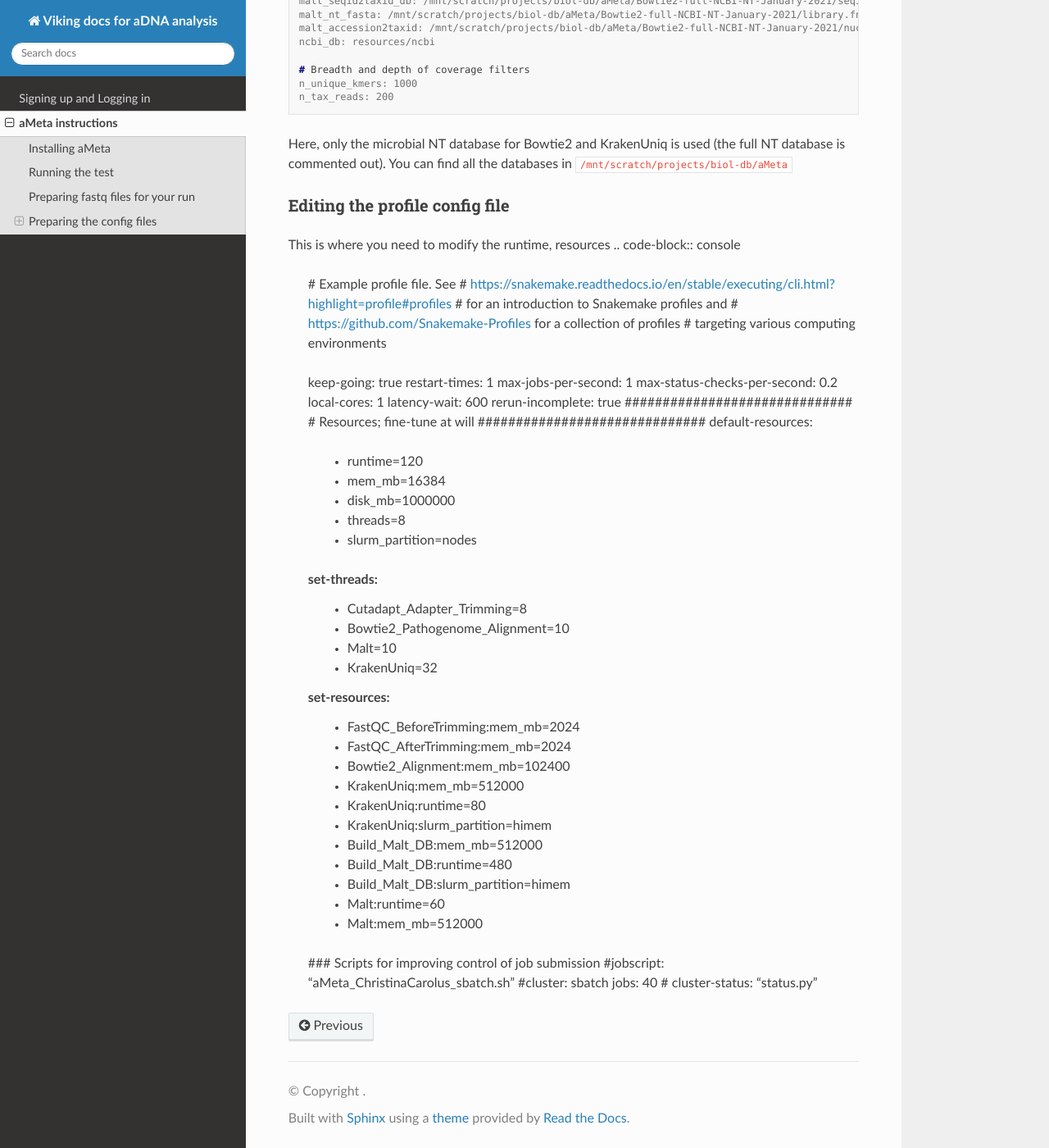
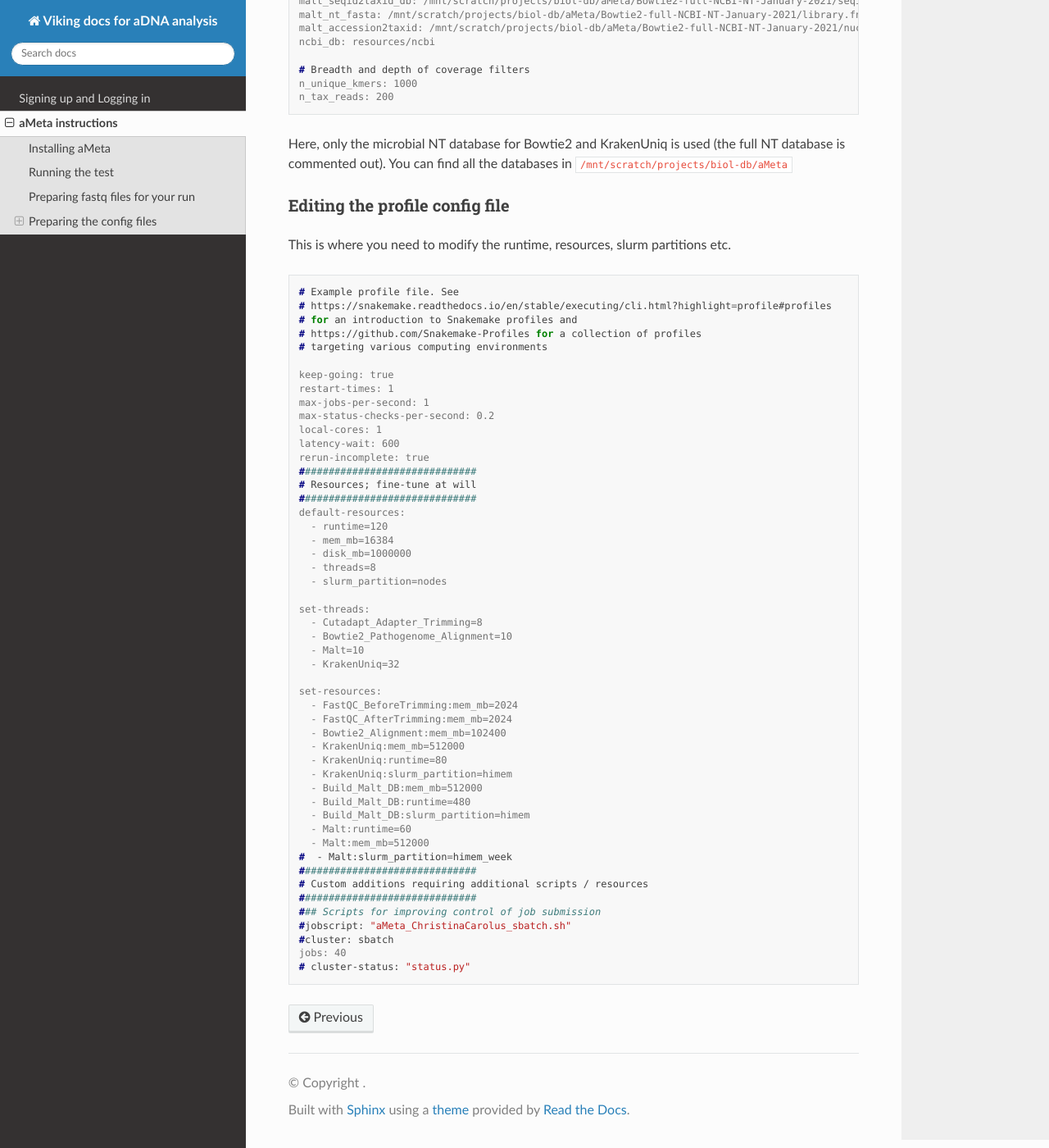
Before and after one commit to surabhiranavat/Viking2_instructions, a Sphinx documentation site: the page built from docs/source/aMeta.rst, in a window 1280 px wide and 1400 px high, scrolled down 2182 px. Shown: the whole window at 82% size. Built offline with Sphinx 7.4.7 and the Read the Docs theme 3.1.0, drawn with Linux system fonts in a browser that asks for light colours.

Commit message:
Update aMeta.rst

```diff
--- a/docs/source/aMeta.rst
+++ b/docs/source/aMeta.rst
@@ -116,7 +116,8 @@ Here, only the microbial NT database for Bowtie2 and KrakenUniq is used (the ful
 Editing the profile config file
 ^^^^^^^^^^^^
 
-This is where you need to modify the runtime, resources
+This is where you need to modify the runtime, resources, slurm partitions etc.
+
 .. code-block:: console
 
    # Example profile file. See
```
